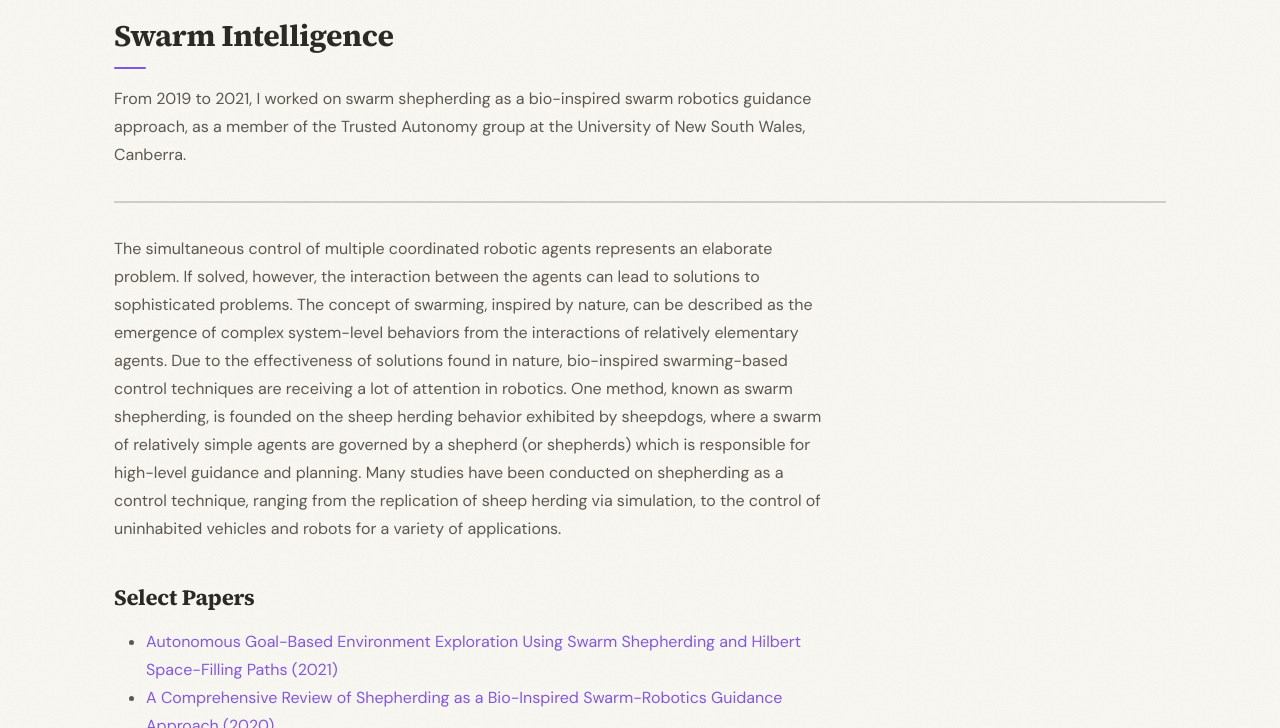
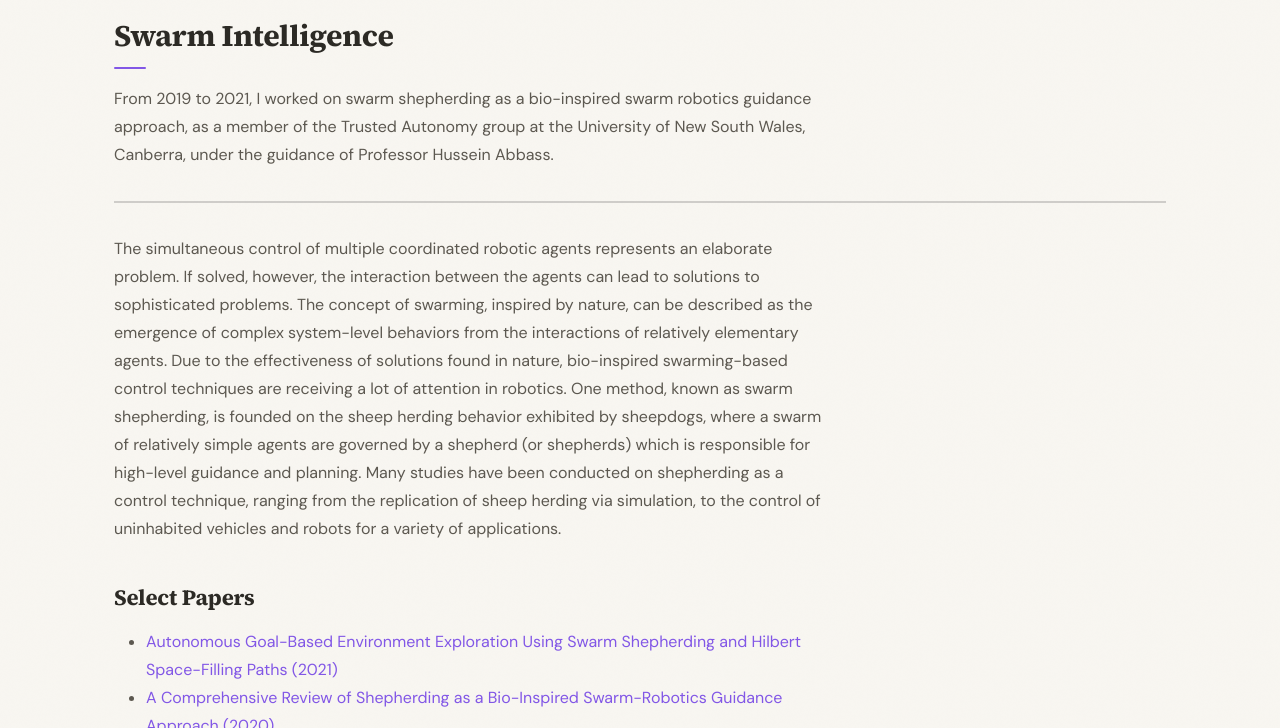
Before and after one commit to nathanklong/nathanklong.github.io, a Jekyll site: the page built from _pages/research-swarm-intelligence.md, in a window 1280 px wide and 900 px high, scrolled down 360 px, cut to the strip 172-900 px from the top of the window. Built offline with Jekyll 4.4.1, drawn with Linux system fonts in a browser that asks for light colours; a style sheet for code colours, icons or effects is not loaded.

Commit message:
Enhance swarm shepherding project details
Added guidance information regarding Professor Hussein Abbass to the swarm shepherding project description.

```diff
--- a/_pages/research-swarm-intelligence.md
+++ b/_pages/research-swarm-intelligence.md
@@ -14,7 +14,7 @@ permalink: /research/swarm-intelligence/
             border-radius: var(--radius);">
 
 ## Swarm Intelligence
-From 2019 to 2021, I worked on swarm shepherding as a bio-inspired swarm robotics guidance approach, as a member of the Trusted Autonomy group at the University of New South Wales, Canberra.
+From 2019 to 2021, I worked on swarm shepherding as a bio-inspired swarm robotics guidance approach, as a member of the Trusted Autonomy group at the University of New South Wales, Canberra, under the guidance of Professor Hussein Abbass.
 
 <hr style="border: 0; border-top: 2px solid #555; margin: 2rem 0;">
 
```
